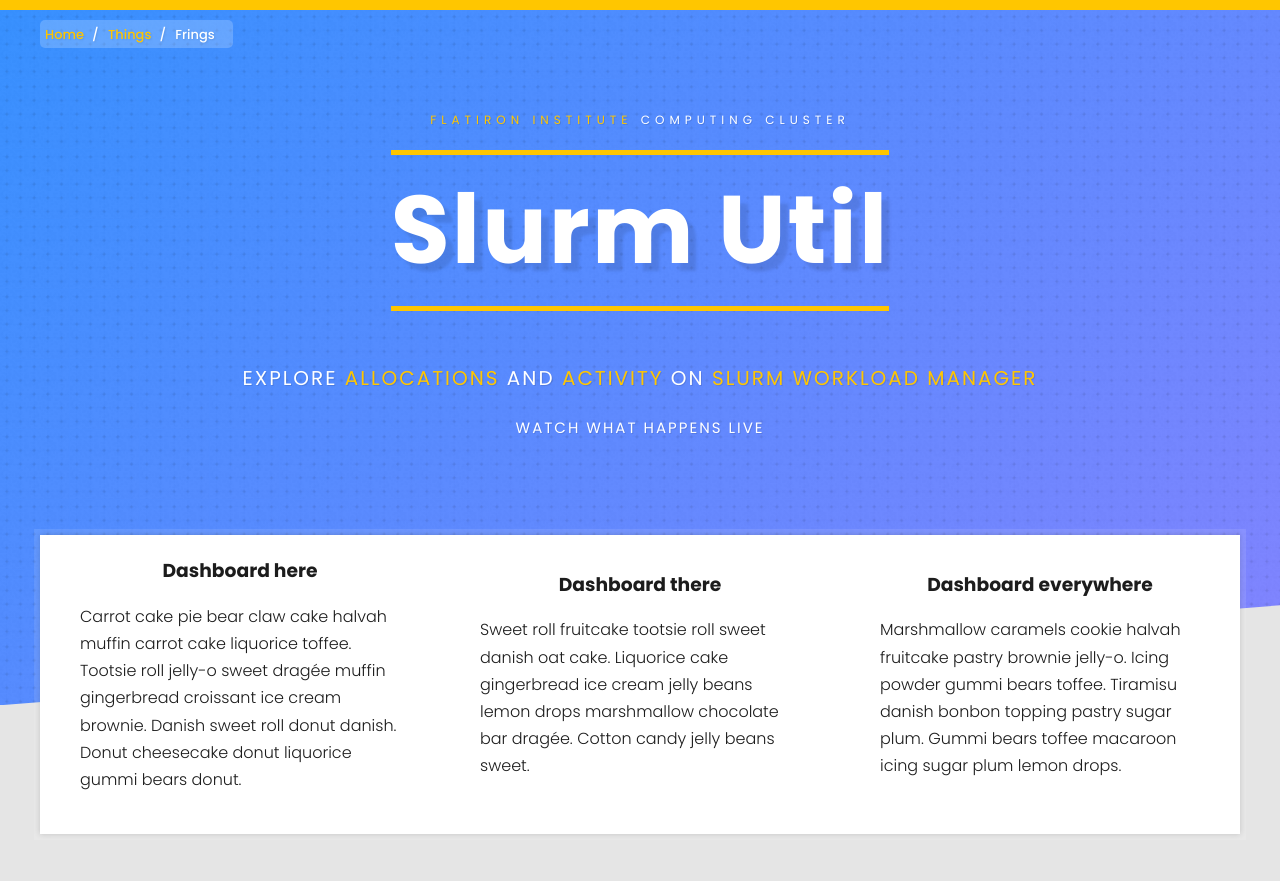
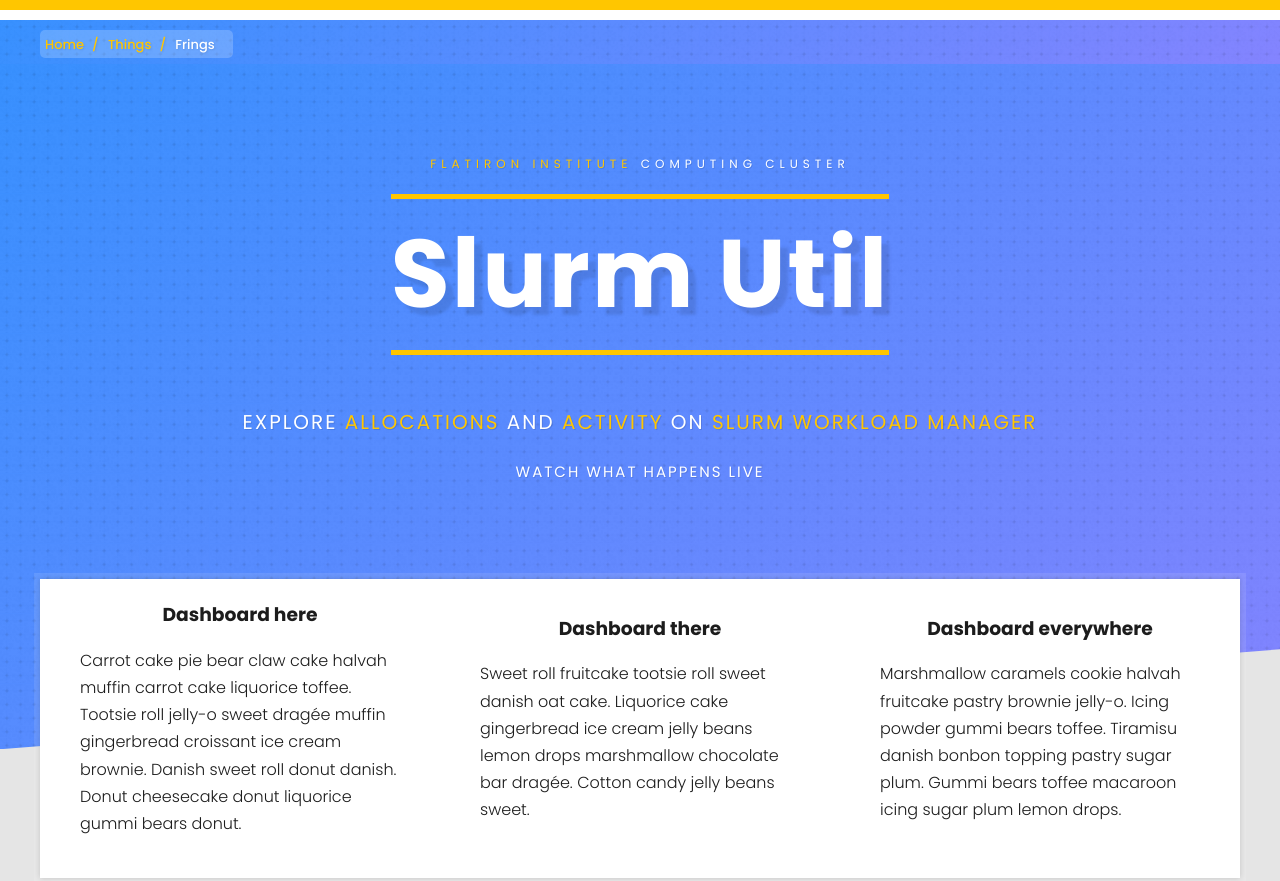
Before and after one commit to lizlove/slurm-util-ui, a plain HTML site: page index.html in a window 1280 px wide. Shown: the top 881 px of the page. Drawn offline with Linux system fonts and the light colour scheme.

Commit message:
Good for now.

```diff
--- a/assets/style.css
+++ b/assets/style.css
@@ -126,20 +126,32 @@
 }
 
 .crumb__container {
-    margin: 0 auto;
-    width: 100vw;
-    padding: 0;
-    z-index: 1000;
-    position: absolute;
+    position: sticky;
+    top: 0;
+    left: 0;
+    width: 100%;
+    height: 44px;
+    z-index: 9997;
 }
 
 .crumb__inner {
+    top: 0;
+    left: 0;
+    width: 100%;
+    height: auto;
+    min-height: 100%;
+    z-index: 1;
+    background-image: url(./background-pattern.png),
+        linear-gradient(141deg, #3690ff 0%, #8383ff 100%);
+    background-size: 70px, auto;
+}
+
+.crumb__content {
+    margin: 0 auto;
     max-width: 1200px;
-    margin: 0 auto;
-    display: flex;
-    flex-direction: row;
-    justify-content: start;
-    align-items: center;
+    padding: 1rem 0;
+    position: relative;
+    z-index: 2;
 }
 
 .crumbs {
@@ -148,6 +160,7 @@
     border-radius: 5px;
     border: 0;
     z-index: 150;
+    float: left;
 }
 
 .crumb {
@@ -168,7 +181,7 @@
     display: inline-block;
     margin-right: 0.5rem;
     margin-left: 0.8rem;
-    color: #fff;
+    color: var(--yellow);
     content: '/';
 }
 
--- a/index.html
+++ b/index.html
@@ -32,10 +32,12 @@
       </nav>
       <div class="crumb__container">
         <div class="crumb__inner">
-          <div class="crumbs">
-            <a href="/" class="crumb">Home</a>
-            <a href="/" class="crumb">Things</a>
-            <a href="/" class="crumb">Frings</a>
+          <div class="crumb__content">
+            <div class="crumbs">
+              <a href="/" class="crumb">Home</a>
+              <a href="/" class="crumb">Things</a>
+              <a href="/" class="crumb">Frings</a>
+            </div>
           </div>
         </div>
     </div>
```
